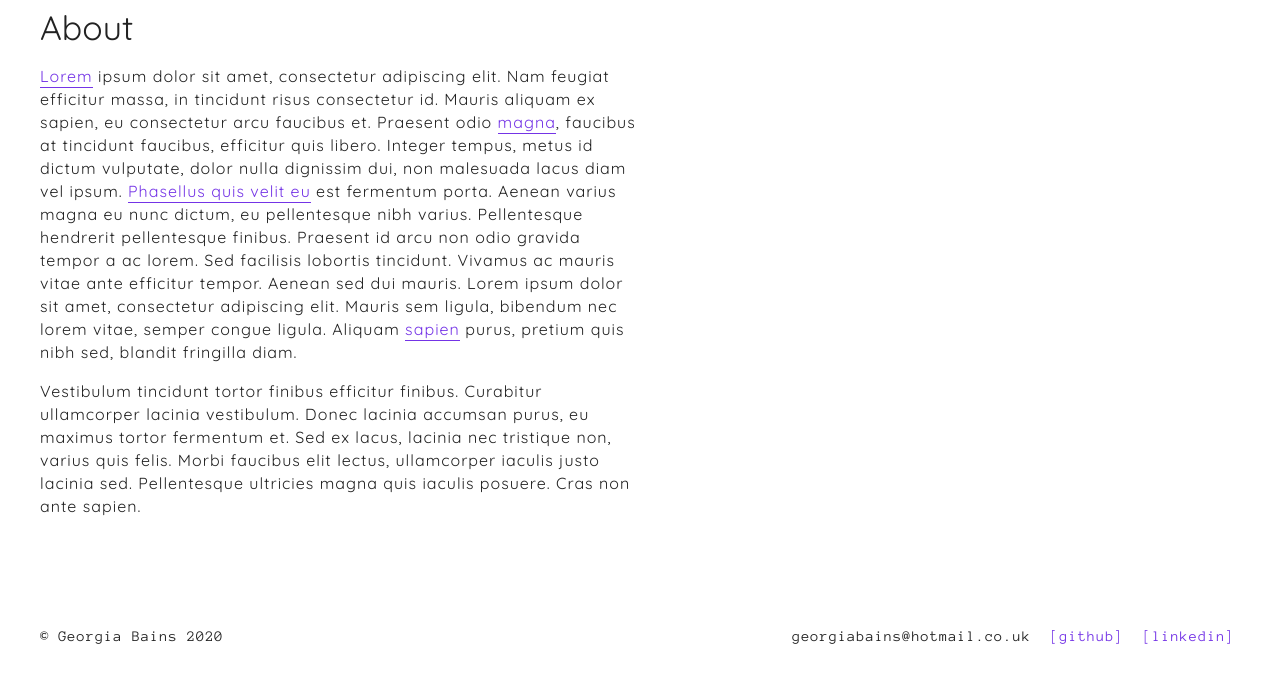
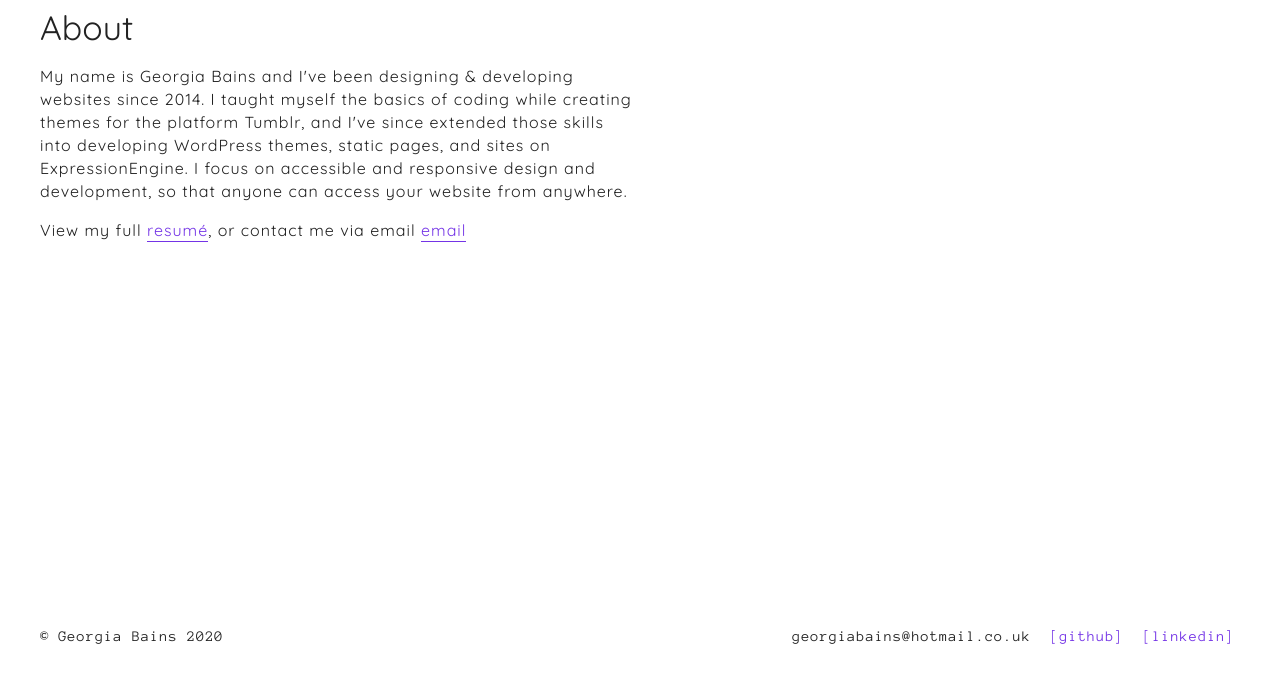
Before and after one commit to georgiabains/new_portfolio, a PHP site: page /about.php in a window 1280 px wide. Shown: the part 120-803 px from the top of the page. Run offline with PHP 8.4, Linux system fonts and the light colour scheme; some libraries are stand-ins or nearby versions.

Commit message:
Updated About copy.

```diff
--- a/about.php
+++ b/about.php
@@ -7,9 +7,8 @@
 		<h2>About</h2>
 
 		<div class="about-content">
-			<p><a href="">Lorem</a> ipsum dolor sit amet, consectetur adipiscing elit. Nam feugiat efficitur massa, in tincidunt risus consectetur id. Mauris aliquam ex sapien, eu consectetur arcu faucibus et. Praesent odio <a href="">magna</a>, faucibus at tincidunt faucibus, efficitur quis libero. Integer tempus, metus id dictum vulputate, dolor nulla dignissim dui, non malesuada lacus diam vel ipsum. <a href="">Phasellus quis velit eu</a> est fermentum porta. Aenean varius magna eu nunc dictum, eu pellentesque nibh varius. Pellentesque hendrerit pellentesque finibus. Praesent id arcu non odio gravida tempor a ac lorem. Sed facilisis lobortis tincidunt. Vivamus ac mauris vitae ante efficitur tempor. Aenean sed dui mauris. Lorem ipsum dolor sit amet, consectetur adipiscing elit. Mauris sem ligula, bibendum nec lorem vitae, semper congue ligula. Aliquam <a href="">sapien</a> purus, pretium quis nibh sed, blandit fringilla diam.</p>
-
-			<p>Vestibulum tincidunt tortor finibus efficitur finibus. Curabitur ullamcorper lacinia vestibulum. Donec lacinia accumsan purus, eu maximus tortor fermentum et. Sed ex lacus, lacinia nec tristique non, varius quis felis. Morbi faucibus elit lectus, ullamcorper iaculis justo lacinia sed. Pellentesque ultricies magna quis iaculis posuere. Cras non ante sapien.</p>
+			<p>My name is Georgia Bains and I've been designing & developing websites since 2014. I taught myself the basics of coding while creating themes for the platform Tumblr, and I've since extended those skills into developing WordPress themes, static pages, and sites on ExpressionEngine. I focus on accessible and responsive design and development, so that anyone can access your website from anywhere.</p>
+			<p>View my full <a>resumé</a>, or contact me via email <a href="mailto:georgiabains@hotmail.co.uk">email</a>
 		</div>
 
 	</section>
```
